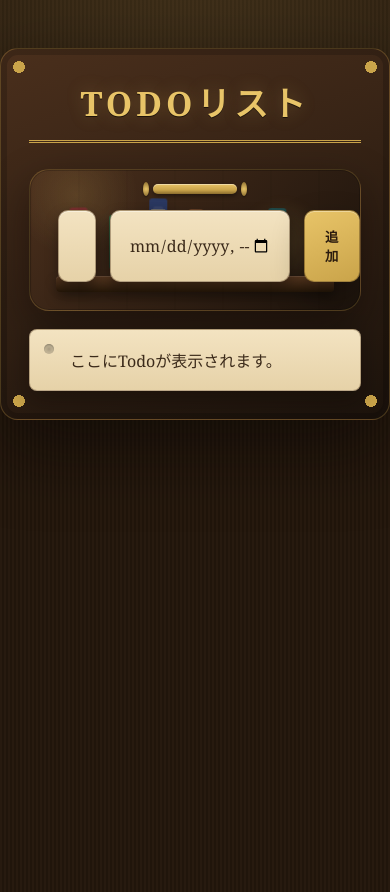
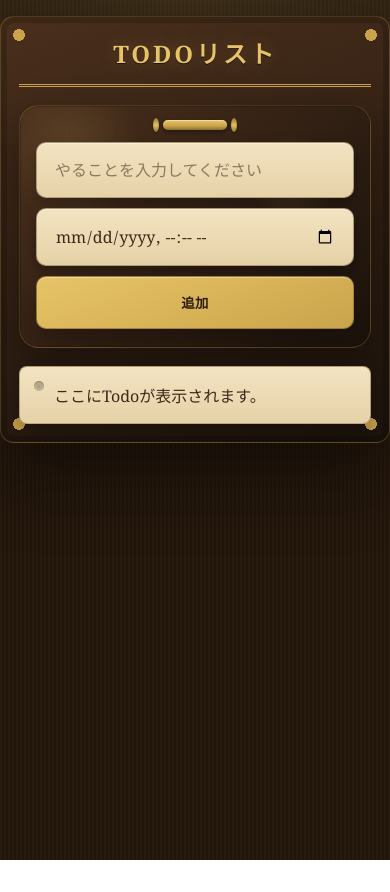
Before and after one commit to smahiro080419-ship-it/ToDo-, a plain HTML site: page index.html in a window 390 px wide. After the commit the page ends 860 px from the top, so only its background shows below. Drawn offline with Linux system fonts and the light colour scheme.

Commit message:
Add responsive styles for mobile screens
Stacks the input row and todo card actions, shrinks the shell and
title, and hides the decorative bookshelf illustration below 600px.

```diff
--- a/styles.css
+++ b/styles.css
@@ -577,3 +577,58 @@ button:active {
 .todo-item button.remove:hover {
   filter: brightness(1.1);
 }
+
+@media (max-width: 600px) {
+  .app-shell {
+    margin: 16px auto;
+    padding: 18px;
+    border-radius: 14px;
+  }
+
+  h1 {
+    font-size: 1.5rem;
+    margin-bottom: 18px;
+  }
+
+  .library-entry {
+    padding: 36px 16px 18px;
+  }
+
+  .library-shelf {
+    display: none;
+  }
+
+  .drawer-handle {
+    width: 64px;
+  }
+
+  .input-group {
+    grid-template-columns: 1fr;
+    gap: 10px;
+  }
+
+  button {
+    width: 100%;
+  }
+
+  .todo-item {
+    flex-direction: column;
+    align-items: stretch;
+    padding: 16px 16px 16px 34px;
+  }
+
+  .todo-item button {
+    width: 100%;
+    min-width: 0;
+  }
+
+  .todo-item.completed::after {
+    top: auto;
+    bottom: 12px;
+    right: 14px;
+  }
+
+  .todo-time-wrap {
+    width: 100%;
+  }
+}
```
